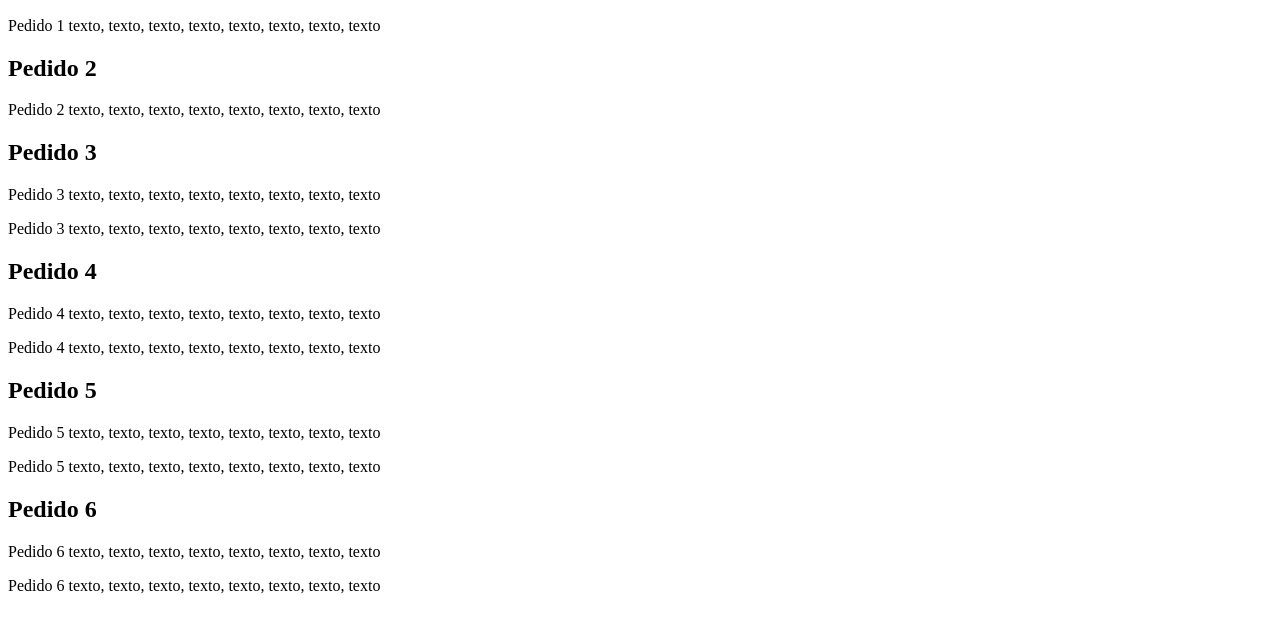
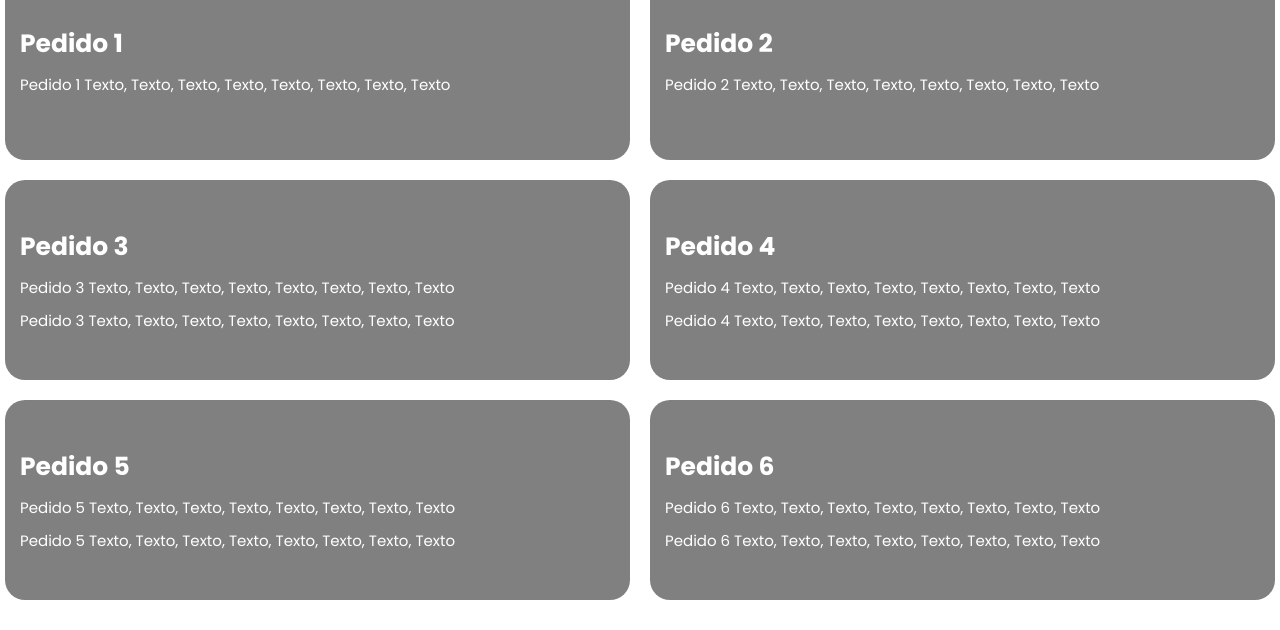
Before and after one commit to QR-SERVICE/Inte-QRSERVICE, a plain HTML site: page Historial_Pedidos.html in a window 1280 px wide. Shown: the part 170-800 px from the top of the page. Drawn offline with Linux system fonts and the light colour scheme.

Commit message:
Nueva rama y css

```diff
--- a/Historial_Pedidos.html
+++ b/Historial_Pedidos.html
@@ -4,7 +4,7 @@
     <meta charset="UTF-8">
     <meta name="viewport" content="width=device-width, initial-scale=1.0">
     <title>QRService</title>
-    <link rel="stylesheet" href="styles.css" />
+    <link rel="stylesheet" href="stylesHistorial_Pedidos.css" />
     <script src="https://kit.fontawesome.com/dc58fd35be.js" crossorigin="anonymous"></script>
 </head>
 <body>
```
